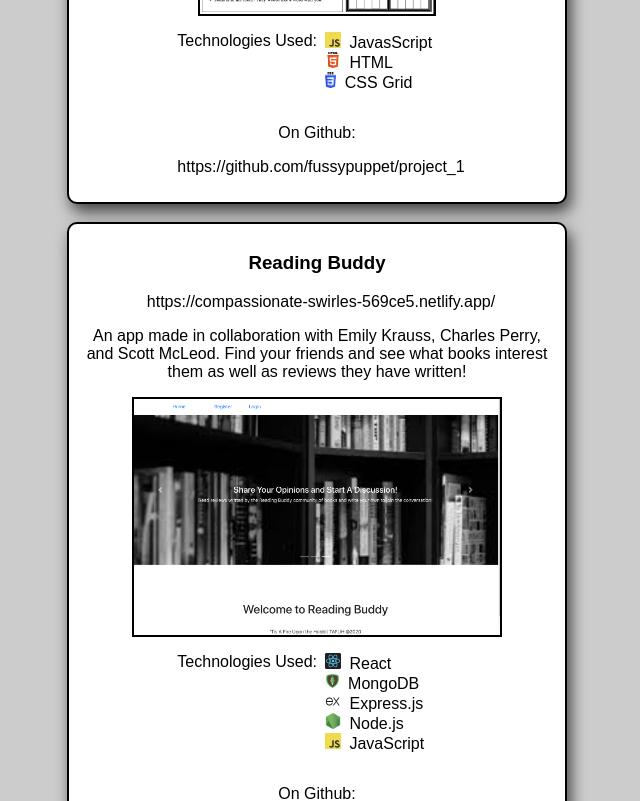
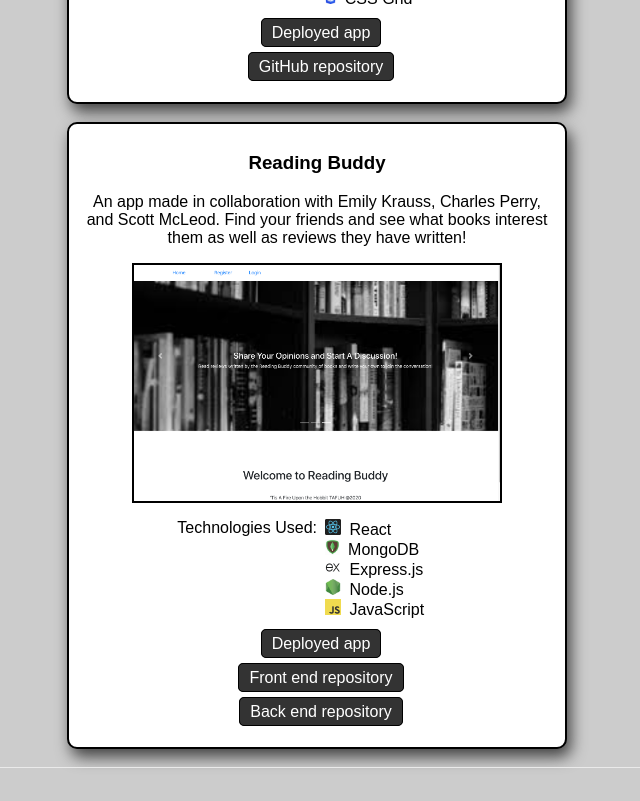
Before and after one commit to fussypuppet/EDPortfolio, a Next.js app: page /projects in a window 1280 px wide. Shown: the part 1160-1961 px from the top of the page, without its empty margins (323-963 px from the left). Built offline with nearby package versions, Linux system fonts and the light colour scheme; a web font is replaced by a local one.

Commit message:
Cleaned up repository and deployment links

```diff
--- a/components/project.js
+++ b/components/project.js
@@ -5,9 +5,6 @@ export default function Project(props) {
     return (
         <div className={styles.card}>
             <h3>{props.projectData.name}</h3>
-            <p>
-                <a href={props.projectData.deployUrl} target='_blank'>{props.projectData.deployUrl}</a>
-            </p>
             <p>{props.projectData.description}</p>
             <img className={styles.app_screenshot} src={props.projectData.screenshotUrl} alt={`screenshot of ${props.projectData.name} app`} />
             <div className={styles.techs}>
@@ -19,23 +16,11 @@ export default function Project(props) {
                 </ul>
             </div>
             <div className={styles.project_section}>
-                <p>On Github:</p>
-                {props.projectData.gitHubUrl.map(url => (
-                    <p><a href={url} target='_blank'>{url}</a></p>
+                <a className={styles.link_button} href={props.projectData.deployUrl} target='_blank'>Deployed app</a>
+                {props.projectData.gitHub.map(repository => (
+                    <p><a className={styles.link_button} href={repository.url} target='_blank'>{repository.name}</a></p>
                 ))}
             </div>
-            <style jsx>
-                {`
-                    .techs {
-                        width: 100%;
-                    }
-                    .app-screenshot{
-                        display: block;
-                        height: 240px;
-                        margin: auto;
-                    }
-                `}
-            </style>
         </div>
     )
 }
--- a/pages/projects.js
+++ b/pages/projects.js
@@ -19,7 +19,9 @@ export default function Projects() {
             ],
             screenshotUrl: "../images/coopAccSS.png",
             deployUrl: "https://coop-accounts.herokuapp.com",
-            gitHubUrl: ["https://github.com/fussypuppet/p2_coop_accounts"]
+            gitHub: [
+                {name: "GitHub repository", url: "https://github.com/fussypuppet/p2_coop_accounts"}
+            ]
         },
         {
             name: "Oh No!",
@@ -31,7 +33,9 @@ export default function Projects() {
             ],
             screenshotUrl: "../images/ohNoSS.png",
             deployUrl: "https://fussypuppet.github.io/project_1",
-            gitHubUrl: ["https://github.com/fussypuppet/project_1"]
+            gitHub: [
+                {name: "GitHub repository", url: "https://github.com/fussypuppet/project_1"}
+            ]
         },
         {
             name: "Reading Buddy",
@@ -45,7 +49,10 @@ export default function Projects() {
             ],
             screenshotUrl: "../images/readingBuddySS.png",
             deployUrl: "https://compassionate-swirles-569ce5.netlify.app/",
-            gitHubUrl: ["https://github.com/fussypuppet/Frontend-Reading-Buddy", "https://github.com/fussypuppet/Backend-Reading-Buddy"]
+            gitHub: [
+                {name: "Front end repository", url: "https://github.com/fussypuppet/Frontend-Reading-Buddy"},
+                {name: "Back end repository", url: "https://github.com/fussypuppet/Backend-Reading-Buddy"}
+            ]
         }
     ];
     //  name: "Tide Pool Finder"
--- a/styles/Home.module.css
+++ b/styles/Home.module.css
@@ -161,3 +161,16 @@
 .skills {
   list-style-type: none;
 }
+
+.link_button{
+  background-color: #333333;
+  border: 1px solid black;
+  color: white;
+  border-radius: 5px;
+  padding: 5px 10px;
+}
+
+.link_button:hover{
+  color: white;
+  box-shadow: 3px 2px 8px blue;
+}
```
